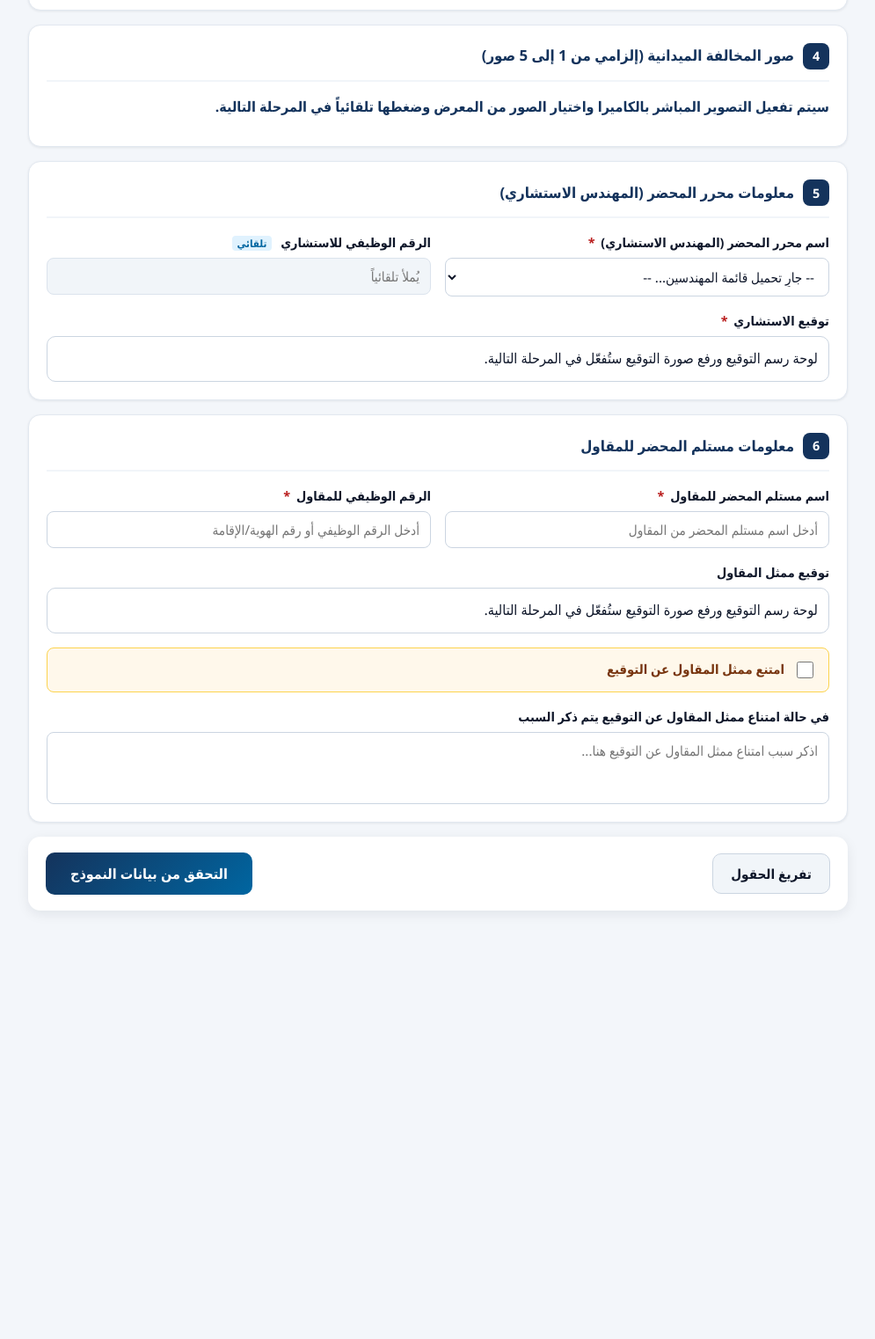
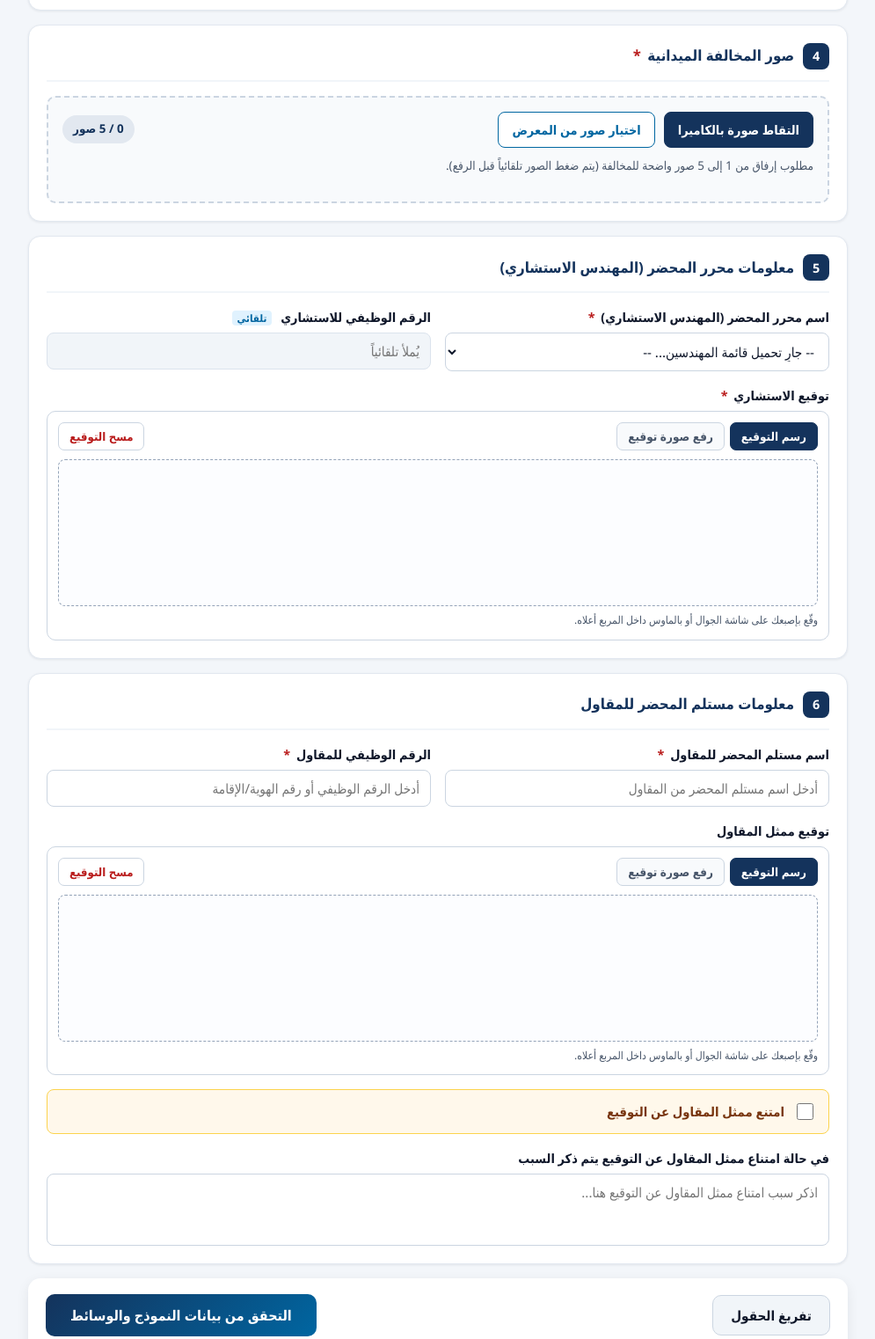
Before and after one commit to muhaid2219-cpu/mce-safety-app, a plain HTML site: page index.html in a window 1280 px wide. Shown: the part 1653-3175 px from the top of the page at 88% size, without its empty margins (142-1137 px from the left). Before the commit the page ends 2728 px from the top, so only its background shows below. Drawn offline with Linux system fonts and the light colour scheme; no server answers.

Commit message:
Update index.html

```diff
--- a/index.html
+++ b/index.html
@@ -226,23 +226,43 @@
           </div>
         </div>
 
-        <!-- القسم 4: صور المخالفة (يُفعّل بالكامل في المرحلة الخامسة) -->
+        <!-- القسم 4: صور المخالفة (الكاميرا + المعرض + الضغط + المعاينة) -->
         <div class="form-section-card">
           <div class="section-header">
             <span class="section-number">4</span>
-            <h2 class="section-title">صور المخالفة الميدانية (إلزامي من 1 إلى 5 صور)</h2>
+            <h2 class="section-title">صور المخالفة الميدانية <span class="required-star">*</span></h2>
           </div>
 
-          <div id="photosSectionContainer" class="media-placeholder-box">
-            <p id="photosLimitHint" style="margin:0; font-weight:600; color:var(--primary-navy);">
-              سيتم تفعيل التصوير المباشر بالكاميرا واختيار الصور من المعرض وضغطها تلقائياً في المرحلة التالية.
+          <div id="photosSectionContainer" class="media-upload-box">
+            <div class="media-toolbar">
+              <div class="media-actions-row">
+                <button type="button" id="btnCaptureCamera" class="btn-camera">
+                  التقاط صورة بالكاميرا
+                </button>
+                <button type="button" id="btnPickGallery" class="btn-outline">
+                  اختيار صور من المعرض
+                </button>
+              </div>
+              <span id="photosCountBadge" class="photos-count-badge">0 / 5 صور</span>
+            </div>
+
+            <p id="photosLimitHint" style="margin:10px 0 0; font-size:0.84rem; color:var(--text-muted);">
+              مطلوب إرفاق من 1 إلى 5 صور واضحة للمخالفة (يتم ضغط الصور تلقائياً قبل الرفع).
             </p>
-            <div id="photosPreviewGrid" style="margin-top:12px;"></div>
+
+            <input type="file" id="photoCameraInput" accept="image/*" capture="environment" style="display:none;" />
+            <input type="file" id="photoGalleryInput" accept="image/*" multiple style="display:none;" />
+
+            <div id="photosProcessingMsg" class="photos-processing-msg">
+              جارٍ ضغط وتجهيز الصور...
+            </div>
+
+            <div id="photosPreviewGrid" class="photos-preview-grid"></div>
             <span class="field-error" id="err-photos"></span>
           </div>
         </div>
 
-        <!-- القسم 5: معلومات المهندس الاستشاري -->
+        <!-- القسم 5: معلومات المهندس الاستشاري وتوقيعه -->
         <div class="form-section-card">
           <div class="section-header">
             <span class="section-number">5</span>
@@ -272,8 +292,26 @@
                 توقيع الاستشاري <span class="required-star">*</span>
               </label>
               <div id="consultantSignatureBox" class="signature-box">
-                <div id="consultantSignatureSlot" class="signature-canvas-slot">
-                  لوحة رسم التوقيع ورفع صورة التوقيع ستُفعّل في المرحلة التالية.
+                <div class="sig-mode-header">
+                  <div class="sig-mode-tabs">
+                    <button type="button" id="consultantSigTabDraw" class="sig-tab-btn active">رسم التوقيع</button>
+                    <button type="button" id="consultantSigTabUpload" class="sig-tab-btn">رفع صورة توقيع</button>
+                  </div>
+                  <button type="button" id="consultantSigClearBtn" class="sig-clear-btn">مسح التوقيع</button>
+                </div>
+
+                <div id="consultantSigDrawArea">
+                  <div class="sig-canvas-wrap">
+                    <canvas id="consultantSigCanvas" class="sig-canvas"></canvas>
+                  </div>
+                  <div class="sig-canvas-hint">وقّع بإصبعك على شاشة الجوال أو بالماوس داخل المربع أعلاه.</div>
+                </div>
+
+                <div id="consultantSigUploadArea" class="sig-upload-area">
+                  <button type="button" id="consultantSigPickFileBtn" class="btn-outline">اختر صورة التوقيع من الجهاز</button>
+                  <input type="file" id="consultantSigFileInput" accept="image/*" style="display:none;" />
+                  <p id="consultantSigUploadEmpty" style="margin:10px 0 0; font-size:0.84rem; color:var(--text-muted);">لم يتم اختيار صورة توقيع بعد.</p>
+                  <img id="consultantSigUploadPreview" class="sig-upload-preview" alt="معاينة توقيع الاستشاري" />
                 </div>
               </div>
               <span class="field-error" id="err-consultantSignature"></span>
@@ -281,7 +319,7 @@
           </div>
         </div>
 
-        <!-- القسم 6: معلومات ممثل المقاول والامتناع عن التوقيع -->
+        <!-- القسم 6: معلومات ممثل المقاول وتوقيعه والامتناع -->
         <div class="form-section-card">
           <div class="section-header">
             <span class="section-number">6</span>
@@ -310,8 +348,26 @@
                 توقيع ممثل المقاول
               </label>
               <div id="contractorSignatureBox" class="signature-box">
-                <div id="contractorSignatureSlot" class="signature-canvas-slot">
-                  لوحة رسم التوقيع ورفع صورة التوقيع ستُفعّل في المرحلة التالية.
+                <div class="sig-mode-header">
+                  <div class="sig-mode-tabs">
+                    <button type="button" id="contractorSigTabDraw" class="sig-tab-btn active">رسم التوقيع</button>
+                    <button type="button" id="contractorSigTabUpload" class="sig-tab-btn">رفع صورة توقيع</button>
+                  </div>
+                  <button type="button" id="contractorSigClearBtn" class="sig-clear-btn">مسح التوقيع</button>
+                </div>
+
+                <div id="contractorSigDrawArea">
+                  <div class="sig-canvas-wrap">
+                    <canvas id="contractorSigCanvas" class="sig-canvas"></canvas>
+                  </div>
+                  <div class="sig-canvas-hint">وقّع بإصبعك على شاشة الجوال أو بالماوس داخل المربع أعلاه.</div>
+                </div>
+
+                <div id="contractorSigUploadArea" class="sig-upload-area">
+                  <button type="button" id="contractorSigPickFileBtn" class="btn-outline">اختر صورة التوقيع من الجهاز</button>
+                  <input type="file" id="contractorSigFileInput" accept="image/*" style="display:none;" />
+                  <p id="contractorSigUploadEmpty" style="margin:10px 0 0; font-size:0.84rem; color:var(--text-muted);">لم يتم اختيار صورة توقيع بعد.</p>
+                  <img id="contractorSigUploadPreview" class="sig-upload-preview" alt="معاينة توقيع ممثل المقاول" />
                 </div>
               </div>
               <span class="field-error" id="err-contractorSignature"></span>
@@ -341,7 +397,7 @@
             تفريغ الحقول
           </button>
           <button type="submit" id="submitViolationBtn" class="btn-primary">
-            التحقق من بيانات النموذج
+            التحقق من بيانات النموذج والوسائط
           </button>
         </div>
 
@@ -378,6 +434,7 @@
   </div>
 
   <script src="js/config.js"></script>
+  <script src="js/media.js"></script>
   <script src="js/app.js"></script>
 </body>
 </html>
```
